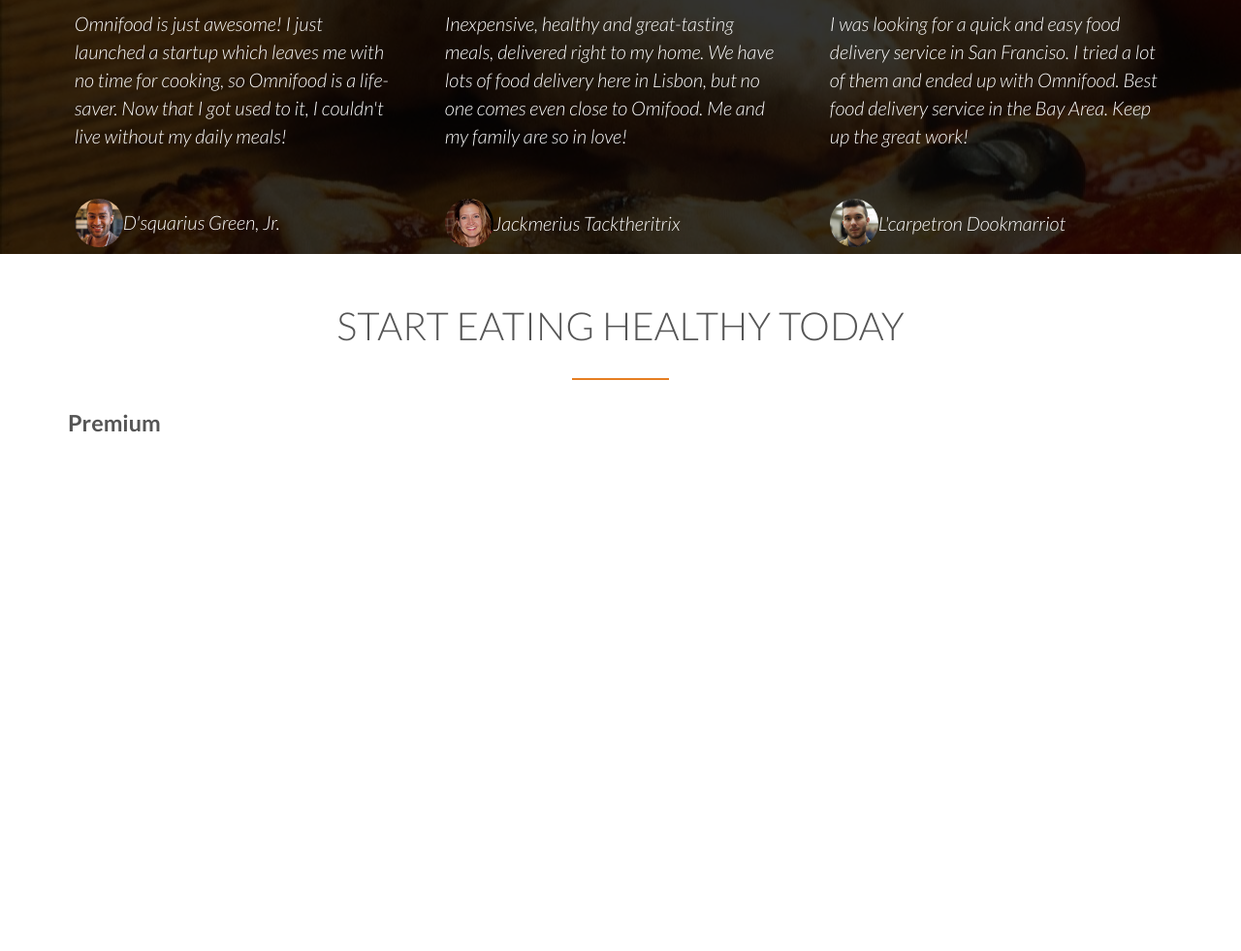
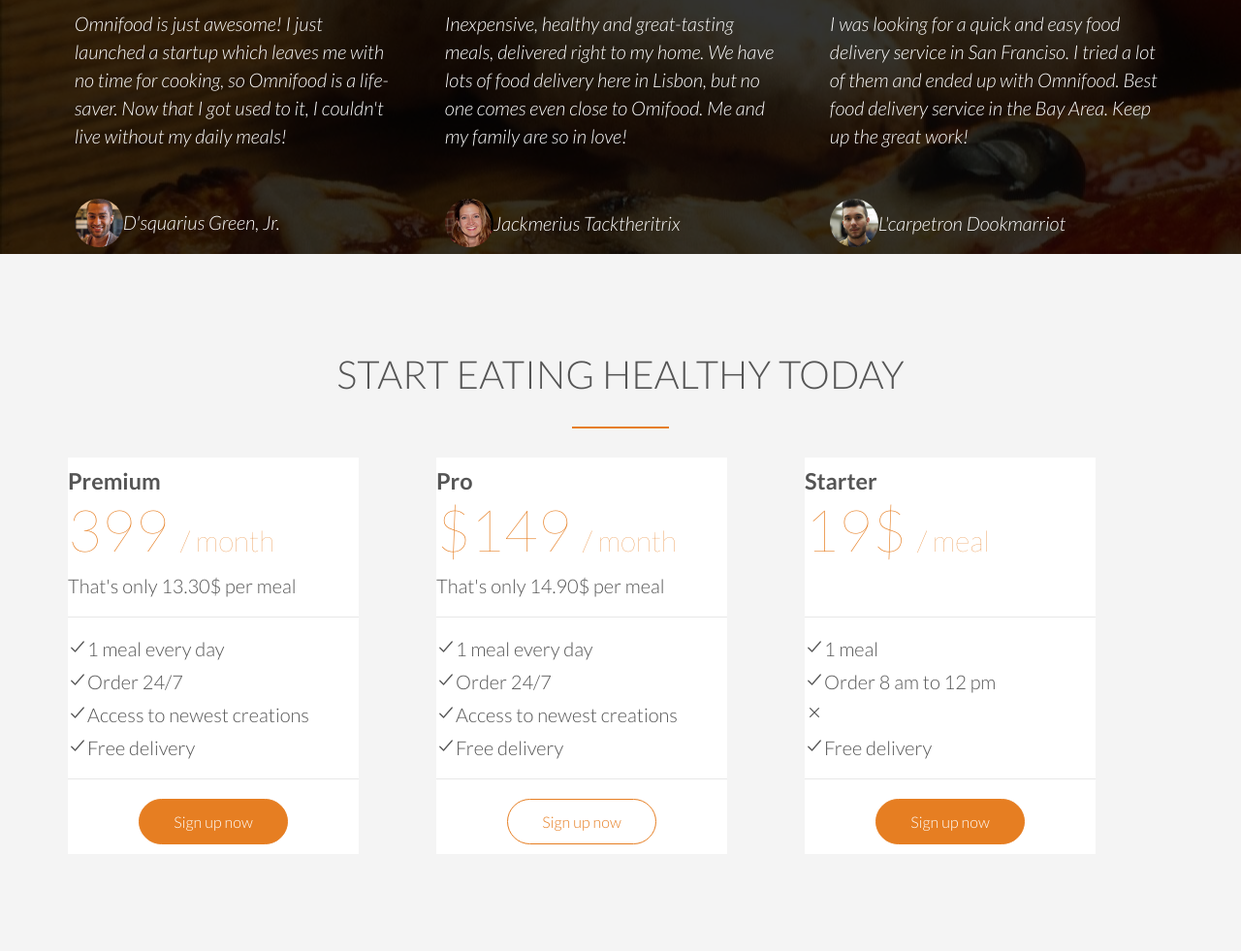
Before and after one commit to ryansweeney157/Omnifoods, a plain HTML site: page index.html in a window 1280 px wide. Shown: the part 3135-4116 px from the top of the page at 97% size. Before the commit the page ends 3585 px from the top, so only its background shows below. Drawn offline with nearby package versions, Linux system fonts and the light colour scheme.

Commit message:
finished plans section

```diff
--- a/index.html
+++ b/index.html
@@ -181,17 +181,79 @@
 </div>
 </div>
 
+<section class="allplans">
 <div class="row">
     <h2>START EATING HEALTHY TODAY</h2>
 </div>
 <div class="row">
+<div class="plangrid">
+
+
     <div class="plans">
         <div>
             <h3>Premium</h3>
-            <p class="plan-price"></p>
+            <p class="plan-price">399 <span style="font-size: 50%;">/ month</span></p>
+            <p class="plan-meal">That's only 13.30$ per meal</p>
+            <hr class="borderz">
+        </div>
+        <div>
+            <ul>
+                <li><ion-icon name="checkmark-outline"></ion-icon>1 meal every day</li>
+                <li><ion-icon name="checkmark-outline"></ion-icon>Order 24/7</li>
+                <li><ion-icon name="checkmark-outline"></ion-icon>Access to newest creations</li>
+                <li><ion-icon name="checkmark-outline"></ion-icon>Free delivery</li>
+                <hr>
+            </ul>
+        </div>
+        <div class="flexer">
+        <a href="#" class="butn butn-full planbtn">Sign up now</a>
         </div>
     </div>
+
+<div class="plans">
+<div>
+    <h3>Pro</h3>
+    <p class="plan-price">$149 <span style="font-size: 50%;">/ month</span></p>
+    <p class="plan-meal">That's only 14.90$ per meal</p>
+    <hr>
 </div>
+<div>
+    <ul>
+        <li><ion-icon name="checkmark-outline"></ion-icon>1 meal every day</li>
+        <li><ion-icon name="checkmark-outline"></ion-icon>Order 24/7</li>
+        <li><ion-icon name="checkmark-outline"></ion-icon>Access to newest creations</li>
+        <li><ion-icon name="checkmark-outline"></ion-icon>Free delivery</li>
+        <hr>
+    </ul>
+</div>
+<div class="flexer">
+<a href="#" class="butn butn-ghost planbtn">Sign up now</a>
+</div>
+</div>
+
+<div class="plans">
+<div>
+    <h3>Starter</h3>
+    <p class="plan-price" >19$ <span style="font-size: 50%;">/ meal</span><p>
+    <p class="plan-meal">&nbsp;</p>
+    <hr>
+</div>
+<div>
+    <ul>
+        <li><ion-icon name="checkmark-outline"></ion-icon>1 meal</li>
+        <li><ion-icon name="checkmark-outline"></ion-icon>Order 8 am to 12 pm</li>
+        <li><ion-icon name="close-outline"></ion-icon></ion-icon></li>
+        <li><ion-icon name="checkmark-outline"></ion-icon>Free delivery</li>
+        <hr>
+    </ul>
+</div>
+<div class="flexer">
+<a href="#" class="butn butn-full planbtn">Sign up now</a>
+</div>
+</div>
+</div>
+</div>
+</section>
 
 </body>
 </html>
--- a/styles.css
+++ b/styles.css
@@ -314,3 +314,100 @@ blockquote:before {
     top: -5px;
     left: -5px;
 }
+
+.allplans {
+background-color: #f4f4f4;
+padding-top: 50px;
+
+}
+.plangrid {
+display: grid;
+grid-template-columns: auto auto auto;
+}
+.plans {
+    background-color: #fff;
+    list-style-type: none;
+    width: 300px;
+    margin-bottom: 100px;
+}
+
+.plans li {
+    list-style-type: none;
+    margin-top: 10px;
+    margin-bottom: 10px;
+}
+
+.plans h3 {
+    margin-top: 10px;
+}
+
+.plan-price {
+    font-size: 300%;
+    margin-bottom: 10px;
+    font-weight: 100;
+    color: #e67e22;
+}
+
+.meal {
+    font-size: 100%;
+    color: #e67e22;
+    display: inline-block;
+}
+hr {
+    display: block;
+    height: 1px;
+    border: 0;
+    border-top: 1px solid #e8e8e8;
+    margin: 1em 0;
+    padding: 0;
+  }
+
+.planbtn {
+    margin: auto;
+    text-align: center;
+}
+
+.flexer {
+    display: flex;
+    justify-content: center;
+    align-items: center;
+}
+
+
+
+/* Buttons */
+.butn {
+    display: inline-block;
+    padding: 13px 35px;
+    font-weight: 300;
+    text-decoration: none;
+    border-radius: 200px;
+    font-size: 80%;
+    color: #fff;
+    margin-bottom: 10px;
+}
+
+.butn:hover, butn:active {
+    background-color: #cf6d17;
+}
+
+.butn-full {
+    background-color: #e67e22;
+    border: 1px solid #e67e22;
+    color: #fff;
+}
+
+.butn-ghost {
+    border: 1px solid;
+    color: #e67e22;
+    transition: color 0.2s;
+}
+
+.butn-full:hover, .butn-full:active {
+    border: 1px solid #cf6d17;
+}
+
+.butn-ghost:hover, .butn-ghost:active {
+    border: 1px solid #cf6d17;
+    color: #fff;
+}
```
